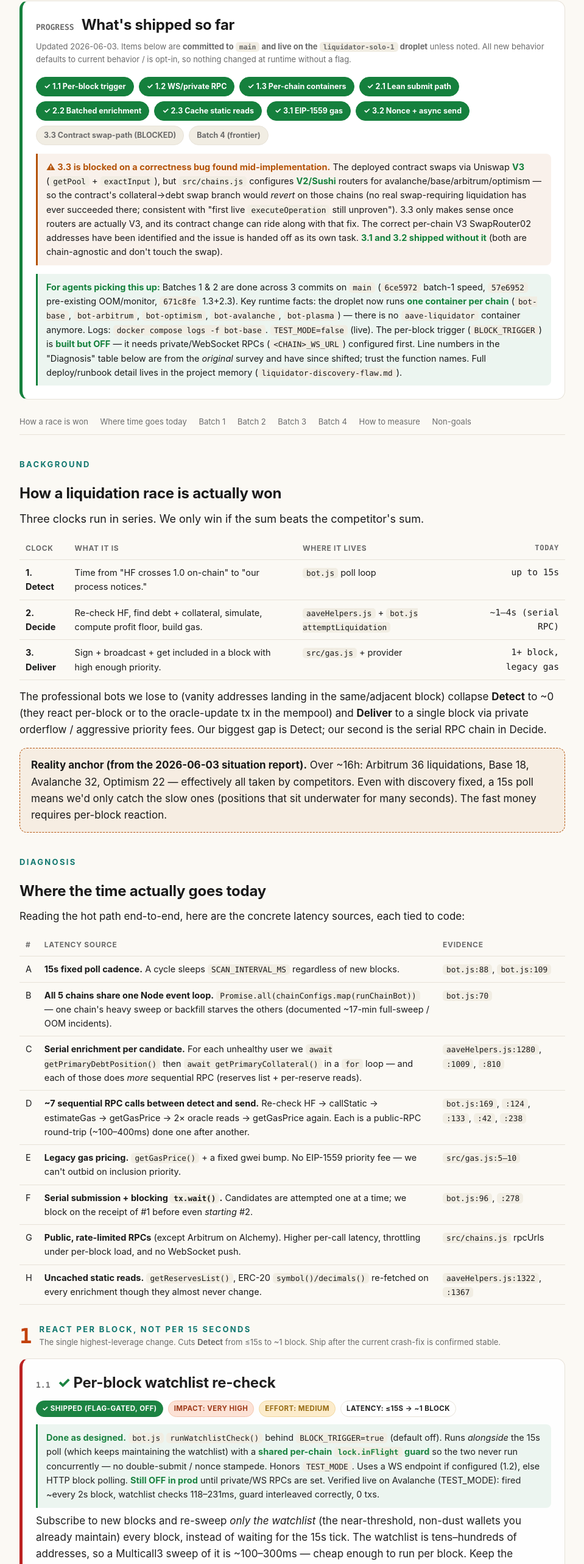
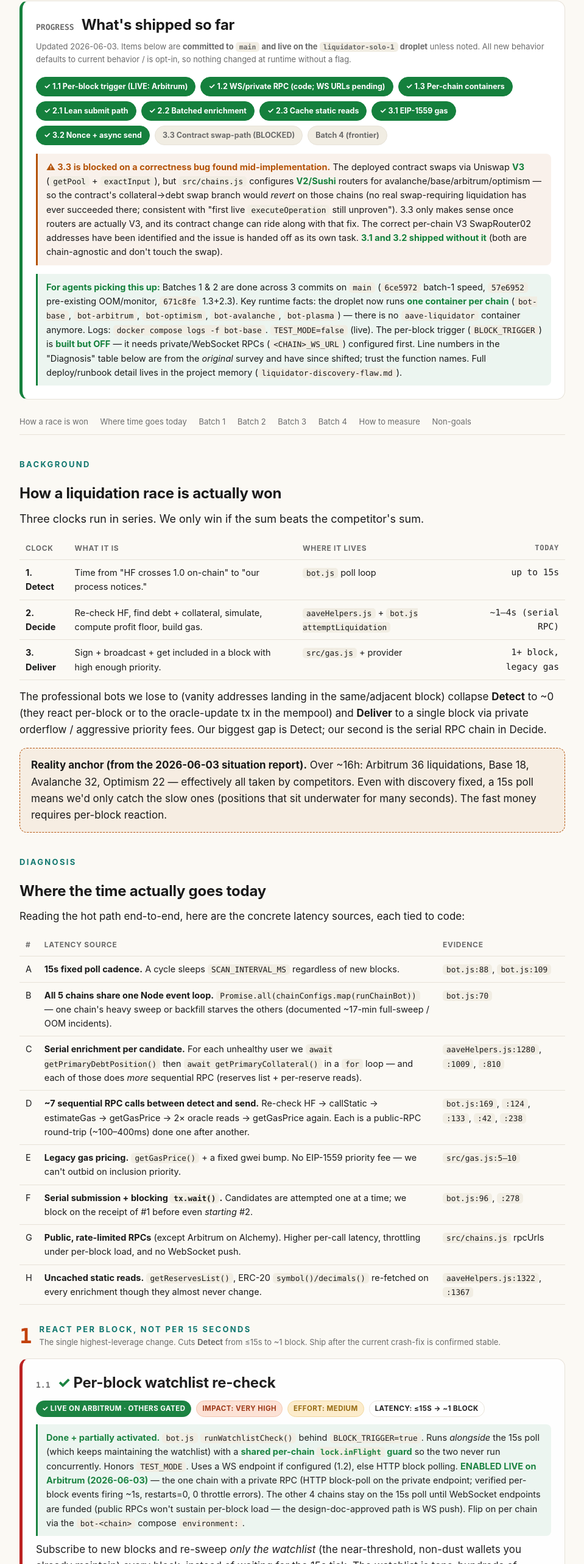
Before and after one commit to cobibean/aave-liquidator-bot, a website: page docs/liquidator-speed-optimizations.html in a window 1280 px wide. Shown: the part 776-3340 px from the top of the page at 61% size, without its empty margins (160-1119 px from the left). Drawn offline with Linux system fonts and the light colour scheme.

Commit message:
docs: mark 1.1 per-block trigger LIVE on Arbitrum in speed plan
Co-Authored-By: Claude Opus 4.8 <noreply@anthropic.com>

```diff
--- a/docs/liquidator-speed-optimizations.html
+++ b/docs/liquidator-speed-optimizations.html
@@ -137,8 +137,8 @@
   <div class="rechead"><span class="num">PROGRESS</span><h3 style="margin:0">What's shipped so far</h3></div>
   <p class="small" style="margin-top:6px">Updated 2026-06-03. Items below are <b>committed to <code>main</code> and live on the <code>liquidator-solo-1</code> droplet</b> unless noted. All new behavior defaults to current behavior / is opt-in, so nothing changed at runtime without a flag.</p>
   <div class="statusbar">
-    <span class="statuspill s-done">✓ 1.1 Per-block trigger</span>
-    <span class="statuspill s-done">✓ 1.2 WS/private RPC</span>
+    <span class="statuspill s-done">✓ 1.1 Per-block trigger (LIVE: Arbitrum)</span>
+    <span class="statuspill s-done">✓ 1.2 WS/private RPC (code; WS URLs pending)</span>
     <span class="statuspill s-done">✓ 1.3 Per-chain containers</span>
     <span class="statuspill s-done">✓ 2.1 Lean submit path</span>
     <span class="statuspill s-done">✓ 2.2 Batched enrichment</span>
@@ -231,12 +231,12 @@
 <div class="card rec rank1 done">
   <div class="rechead"><span class="num">1.1</span><h3>Per-block watchlist re-check</h3></div>
   <div class="chips">
-    <span class="chip shipped">✓ Shipped (flag-gated, OFF)</span>
+    <span class="chip shipped">✓ LIVE on Arbitrum · others gated</span>
     <span class="chip impact-hi">Impact: very high</span>
     <span class="chip effort-md">Effort: medium</span>
     <span class="chip risk">Latency: ≤15s → ~1 block</span>
   </div>
-  <div class="donenote"><b>Done as designed.</b> <code>bot.js</code> <code>runWatchlistCheck()</code> behind <code>BLOCK_TRIGGER=true</code> (default off). Runs <em>alongside</em> the 15s poll (which keeps maintaining the watchlist) with a <b>shared per-chain <code>lock.inFlight</code> guard</b> so the two never run concurrently — no double-submit / nonce stampede. Honors <code>TEST_MODE</code>. Uses a WS endpoint if configured (1.2), else HTTP block polling. <b>Still OFF in prod</b> until private/WS RPCs are set. Verified live on Avalanche (TEST_MODE): fired ~every 2s block, watchlist checks 118–231ms, guard interleaved correctly, 0 txs.</div>
+  <div class="donenote"><b>Done + partially activated.</b> <code>bot.js</code> <code>runWatchlistCheck()</code> behind <code>BLOCK_TRIGGER=true</code>. Runs <em>alongside</em> the 15s poll (which keeps maintaining the watchlist) with a <b>shared per-chain <code>lock.inFlight</code> guard</b> so the two never run concurrently. Honors <code>TEST_MODE</code>. Uses a WS endpoint if configured (1.2), else HTTP block polling. <b>ENABLED LIVE on Arbitrum (2026-06-03)</b> — the one chain with a private RPC (HTTP block-poll on the private endpoint; verified per-block events firing ~1s, restarts=0, 0 throttle errors). The other 4 chains stay on the 15s poll until WebSocket endpoints are funded (public RPCs won't sustain per-block load — the design-doc-approved path is WS push). Flip on per chain via the <code>bot-&lt;chain&gt;</code> compose <code>environment:</code>.</div>
   <p>Subscribe to new blocks and re-sweep <em>only the watchlist</em> (the near-threshold, non-dust wallets you already maintain) every block, instead of waiting for the 15s tick. The watchlist is tens–hundreds of addresses, so a Multicall3 sweep of it is ~100–300ms — cheap enough to run per block. Keep the full/warm/cold sweeps on their existing slower cadence to refresh the watchlist.</p>
   <span class="lbl">Today</span>
   <p class="now">Every chain does <code>while(true){ getUnhealthyPositions(); sleep(15s) }</code> — <span class="path">bot.js:90–110</span>. A position that crosses HF&lt;1 and is taken in the next block is gone ~14s before we look.</p>
```
